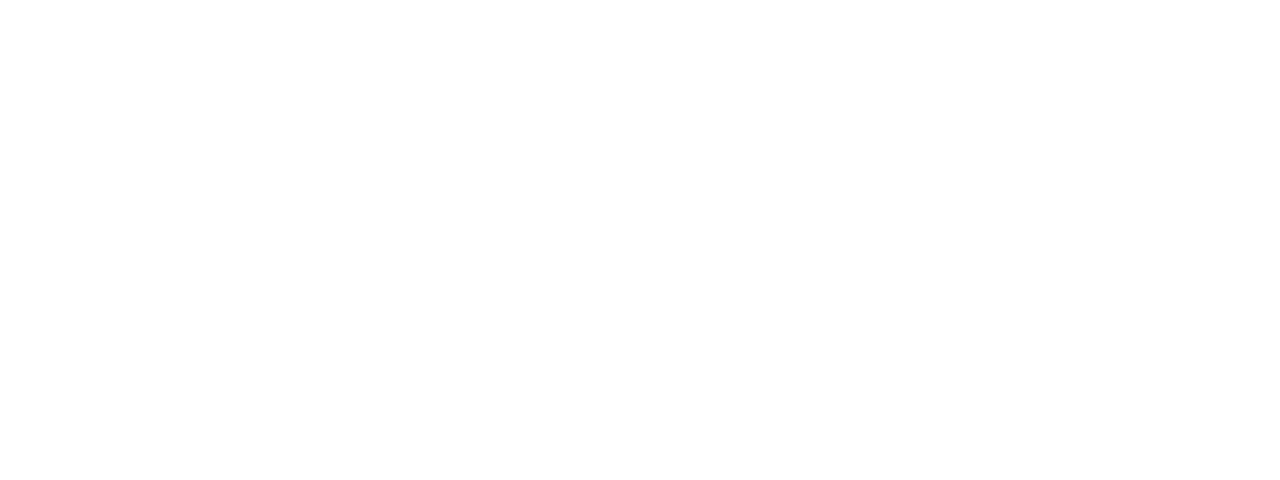
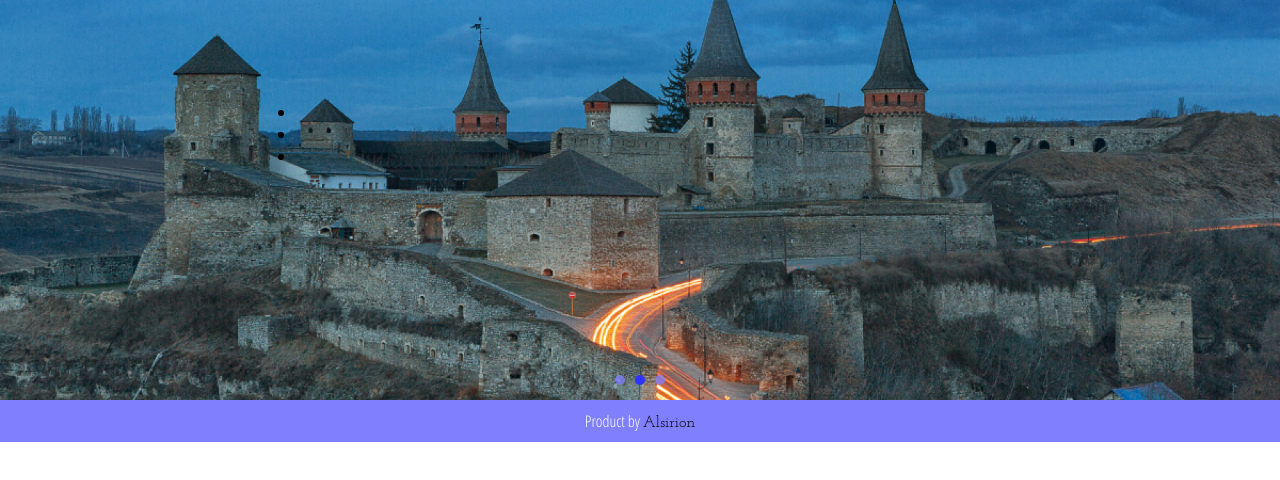
Before and after one commit to Alsil/Test-for-Noveo, a plain HTML site: page index.html in a window 1280 px wide. Drawn offline with Linux system fonts and the light colour scheme.

Commit message:
add slider

```diff
--- /dev/null
+++ b/css/footer.css
@@ -0,0 +1,10 @@
+footer {
+    background: #8080ff;
+    color: #fff;
+    padding: 10px 0;
+    text-align: center;
+    font-size: 16px;
+}
+footer a {
+    color: #000;
+}
--- a/css/main.css
+++ b/css/main.css
@@ -1,9 +1,17 @@
 @import url(swiper.min.css);
 @import url(fonts.css);
+@import url(slider.css);
+@import url(footer.css);
 
+body {
+    margin: 0 0;
+}
 body * {
     font-family: OpenSans-CondLight;
 }
-h1, h2, h3, h4, h5, h6 {
+h1, h2, h3, h4, h5, h6, a {
     font-family: JosefinSlab-Regular;
 }
+a {
+    text-decoration: none;
+}
--- /dev/null
+++ b/css/slider.css
@@ -0,0 +1,19 @@
+.swiper-slide img {
+    width: 100%;
+    display: block;
+}
+.swiper-pagination-bullet {
+    background: #8080ff;
+    height: 10px;
+    width: 10px;
+    opacity: 0.75;
+}
+.swiper-pagination-bullet-active {
+    opacity: 1;
+    background: #3030ff;
+}
+.slider-content {
+    position: absolute;
+    top: 20%;
+    left: 20%;
+}
--- a/index.html
+++ b/index.html
@@ -17,9 +17,57 @@
     <![endif]-->
 </head>
 <body>
+
 <nav></nav>
+
+<div>
+    <div class="swiper-container">
+        <div class="swiper-wrapper">
+            <div class="swiper-slide">
+                <img src="images/slide1.jpg">
+                <div class="slider-content">
+                    <h1></h1>
+                    <ul>
+                        <li></li>
+                        <li></li>
+                        <li></li>
+                    </ul>
+                </div>
+            </div>
+            <div class="swiper-slide">
+                <img src="images/slide2.jpg">
+                <div  class="slider-content">
+                    <h1></h1>
+                    <ul>
+                        <li></li>
+                        <li></li>
+                        <li></li>
+                    </ul>
+                </div>
+            </div>
+            <div class="swiper-slide">
+                <img src="images/slide3.jpg">
+                <div  class="slider-content">
+                    <h1></h1>
+                    <ul>
+                        <li></li>
+                        <li></li>
+                        <li></li>
+                    </ul>
+                </div>
+            </div>
+        </div>
+        <div class="swiper-pagination"></div>
+    </div>
+</div>
+
 <div></div>
 
+<div></div>
+
+<footer>
+    <div>Product by <a href="mailto:alsirion@gmail.com">Alsirion</a></div>
+</footer>
 
 <script src="js/jquery-3.1.1.min.js"></script>
 <script src="js/swiper.min.js"></script>
--- a/js/main.js
+++ b/js/main.js
@@ -1,3 +1,9 @@
 (function ($) {
+    var mySwiper = new Swiper ('.swiper-container', {
+        loop: true,
+        pagination: '.swiper-pagination',
+        autoplay: 3000,
+        paginationClickable: true
+    })
 
 }(jQuery));
```
Also changed, not shown: images/slide1.jpg (added), images/slide2.jpg (added), images/slide3.jpg (added). Lines whose indentation alone changed are shown as unchanged.
